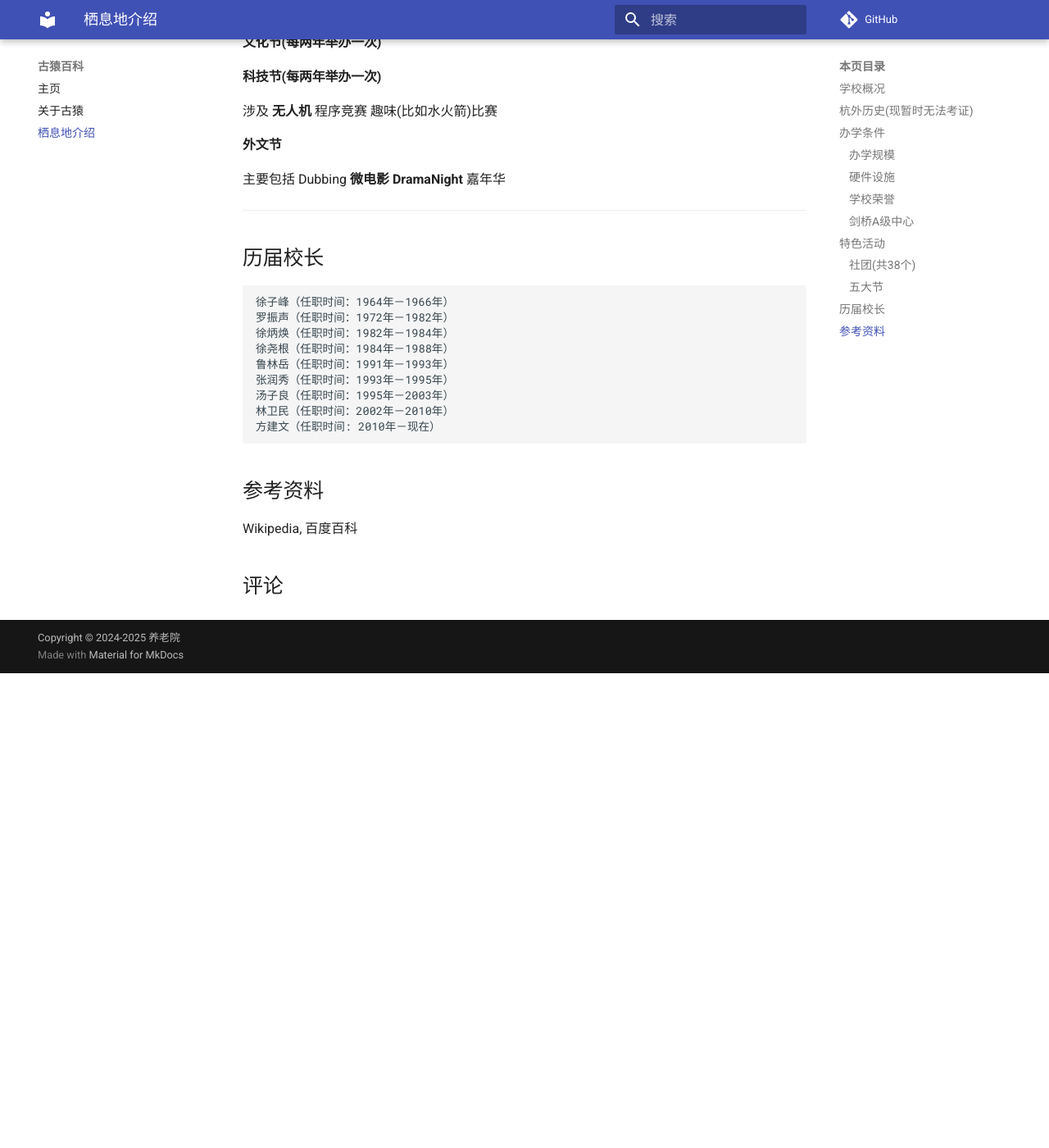
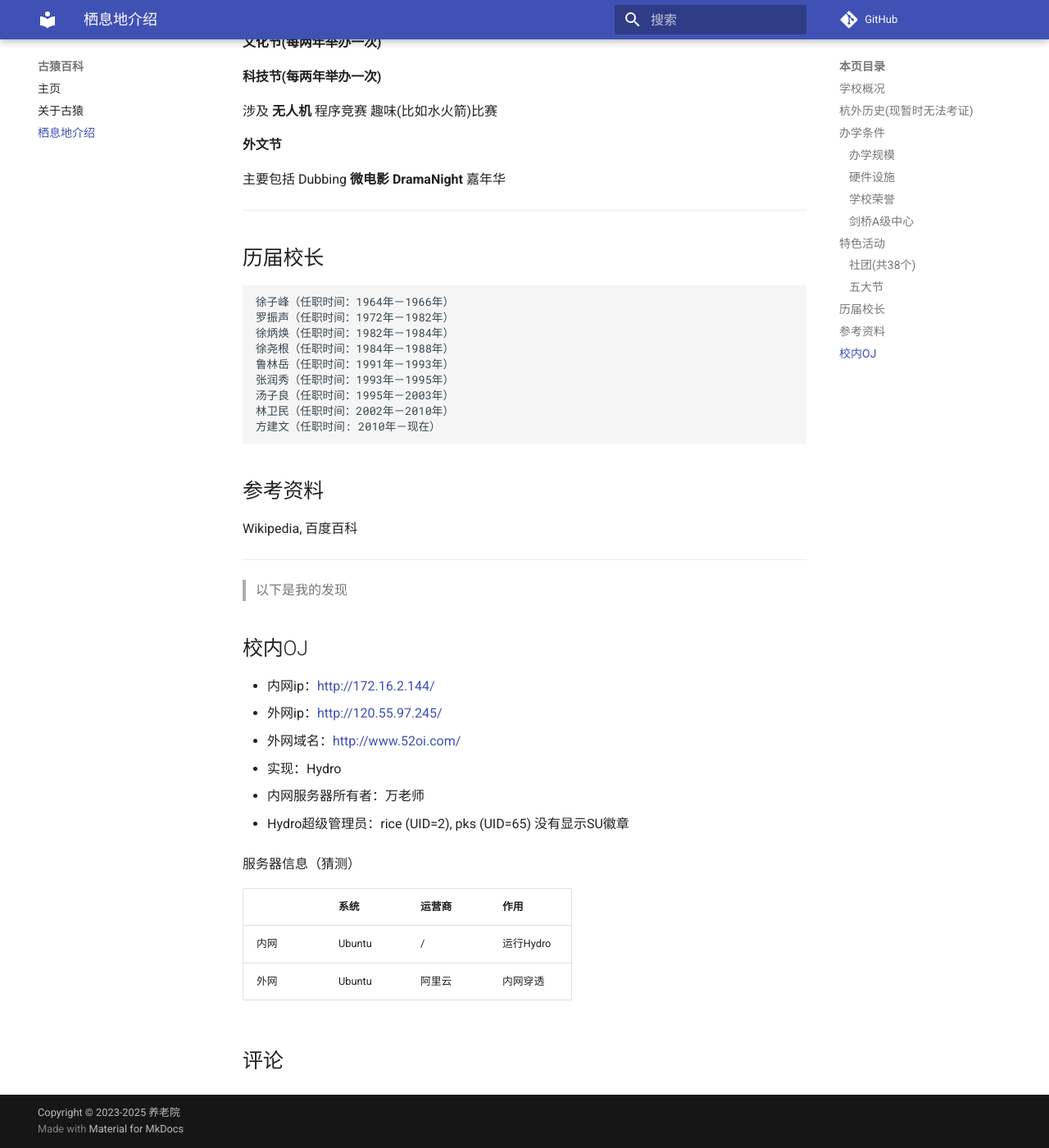
Before and after one commit to lyz0603/tom-wiki, an MkDocs documentation site: the page built from docs/about-hfls.md, in a window 1280 px wide and 1400 px high, scrolled down 6971 px. Shown: the whole window at 82% size. Built offline with MkDocs 1.6.1 and Material for MkDocs 9.7.7, drawn with Linux system fonts in a browser that asks for light colours; comment, search, counter and statistics services are not loaded; before the commit the page ends 7792 px from its top, so only the background shows below that.

Commit message:
细节修复

```diff
--- a/docs/about-hfls.md
+++ b/docs/about-hfls.md
@@ -245,3 +245,26 @@ comments: true
 ## 参考资料
 
 Wikipedia, 百度百科
+
+---
+
+> 以下是我的发现
+
+## 校内OJ
+
+* 内网ip：<http://172.16.2.144/>
+* 外网ip：<http://120.55.97.245/>
+* 外网域名：<http://www.52oi.com/>
+
+* 实现：Hydro
+
+* 内网服务器所有者：万老师
+
+* Hydro超级管理员：rice (UID=2), pks (UID=65) 没有显示SU徽章
+
+服务器信息（猜测）
+
+||系统|运营商|作用|
+|-|-|-|-|
+|内网|Ubuntu|/|运行Hydro|
+|外网|Ubuntu|阿里云|内网穿透|
--- a/mkdocs.yml
+++ b/mkdocs.yml
@@ -9,7 +9,7 @@ theme:
   language: zh
   custom_dir: overrides
 
-copyright: Copyright &copy; 2024-2025 养老院
+copyright: Copyright &copy; 2023-2025 养老院
 
 markdown_extensions:
   - abbr
@@ -21,7 +21,7 @@ markdown_extensions:
   - toc:
       permalink: true
       title: 本页目录
-      permalink_title: 永久链接
+      permalink_title: 链接
       slugify: !!python/object/apply:pymdownx.slugs.slugify
           kwds:
             case: lower
```
Also changed, not shown: docs/about-tom.md (+13 -1 lines), docs/as.md (+4 -0 lines).
